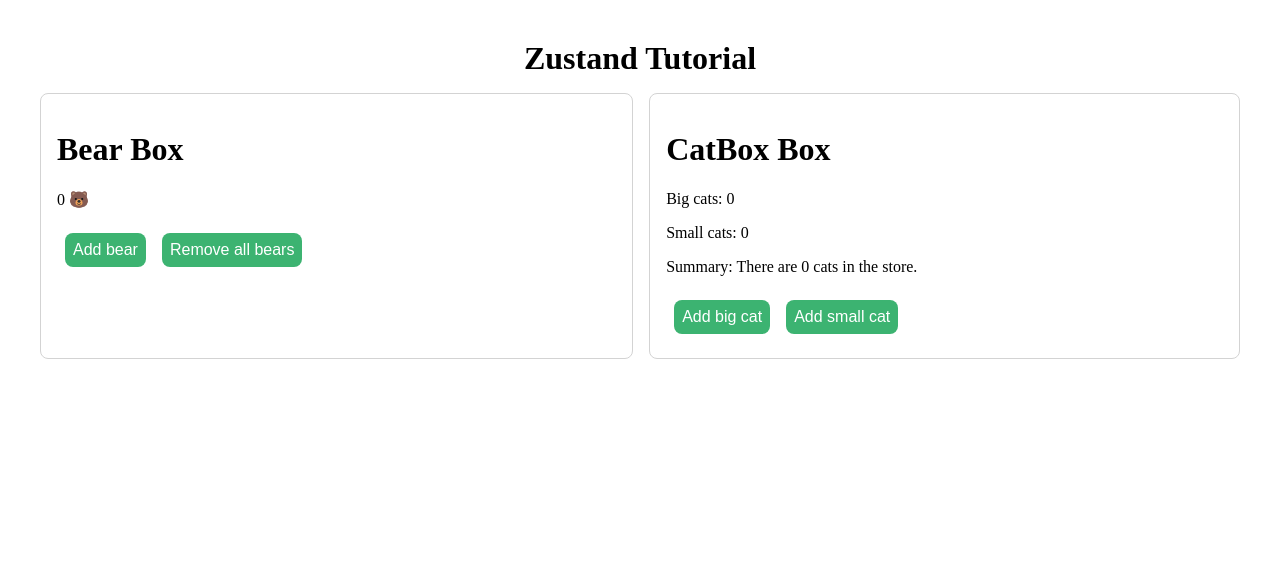
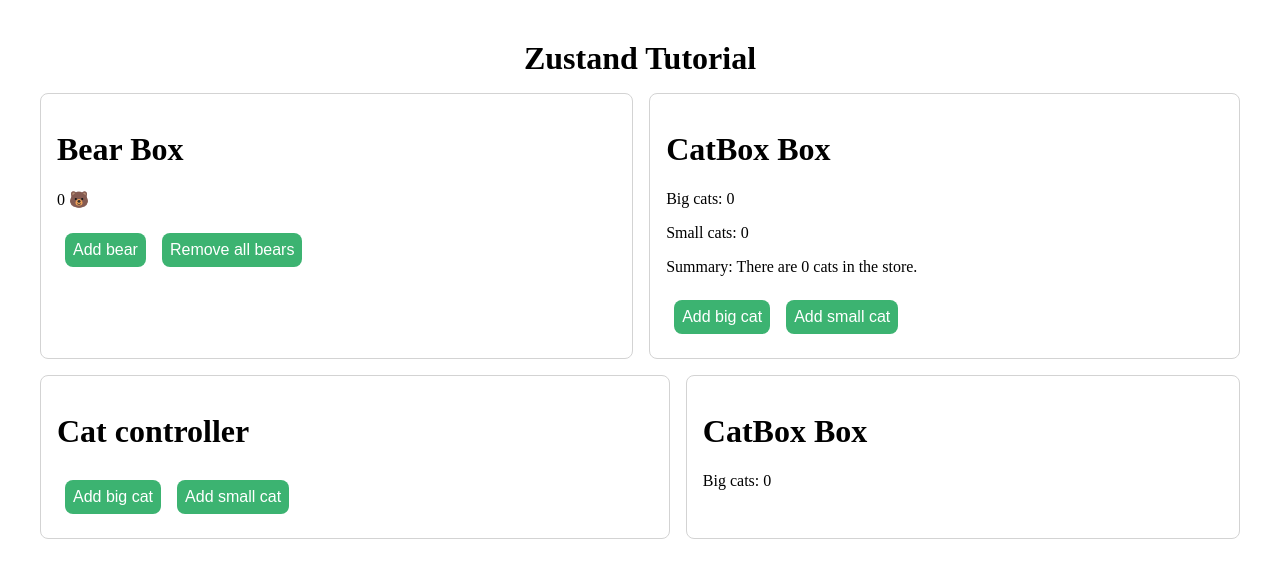
Before and after one commit to nboraxxd/react_zustand_tutorial, a React (Vite) app: page / in a window 1280 px wide. Shown: the top 578 px of the page. Built offline with nearby package versions, Linux system fonts and the light colour scheme.

Commit message:
selector and autogenerator

```diff
--- a/src/App.tsx
+++ b/src/App.tsx
@@ -1,5 +1,7 @@
 import { BearBox } from '@/components/BearBox'
 import { CatBox } from '@/components/CatBox'
+import { CatBox2 } from '@/components/CatBox2'
+import { CatController } from '@/components/CatController'
 
 export default function App() {
   return (
@@ -9,6 +11,10 @@
         <BearBox />
         <CatBox />
       </div>
+      <div>
+        <CatController />
+        <CatBox2 />
+      </div>
     </div>
   )
 }
--- /dev/null
+++ b/src/components/CatBox2/CatBox2.tsx
@@ -0,0 +1,15 @@
+import { useCatStore } from '@/stores/catStore'
+
+export default function CatBox2() {
+  const bigCats = useCatStore((state) => state.cat.bigCats)
+
+  // Không thể dùng cách này vì nó sẽ làm cả component có smallCats re-render, vì smallCats nằm cùng trong cat với bigCats
+  // const { bigCats } = useCatStore.use.cat()
+
+  return (
+    <div className="box">
+      <h1>CatBox Box</h1>
+      <p>Big cats: {bigCats}</p>
+    </div>
+  )
+}
--- /dev/null
+++ b/src/components/CatBox2/index.ts
@@ -0,0 +1 @@
+export { default as CatBox2 } from './CatBox2'
--- /dev/null
+++ b/src/components/CatController/CatController.tsx
@@ -0,0 +1,24 @@
+import { useCatStore } from '@/stores/catStore'
+
+export default function CatController() {
+  // Cách gọi này sẽ làm CatController re-render không cần thiết
+  // const { increaseBigCats, increaseSmallCats } = useCatStore()
+
+  // Cách gọi này sẽ không làm CatController re-render nhưng dài dòng
+  // const increaseBigCats = useCatStore((state) => state.increaseBigCats)
+  // const increaseSmallCats = useCatStore((state) => state.increaseSmallCats)
+
+  // Cách gọi này sẽ không làm CatController re-render và ngắn gọn
+  const increaseBigCats = useCatStore.use.increaseBigCats()
+  const increaseSmallCats = useCatStore.use.increaseSmallCats()
+
+  return (
+    <div className="box">
+      <h1>Cat controller</h1>
+      <div>
+        <button onClick={increaseBigCats}>Add big cat</button>
+        <button onClick={increaseSmallCats}>Add small cat</button>
+      </div>
+    </div>
+  )
+}
--- /dev/null
+++ b/src/components/CatController/index.ts
@@ -0,0 +1 @@
+export { default as CatController } from './CatController'
--- a/src/stores/catStore.ts
+++ b/src/stores/catStore.ts
@@ -1,5 +1,7 @@
 import { create } from 'zustand'
 import { immer } from 'zustand/middleware/immer'
+
+import { createSelectors } from '@/utils/createSelectors'
 
 type TCatStoreState = {
   cat: {
@@ -11,7 +13,8 @@
   summary: () => string
 }
 
-export const useCatStore = create<TCatStoreState>()(
+export const useCatStore = createSelectors(
+  create<TCatStoreState>()(
     immer((set, get) => ({
       cat: {
         bigCats: 0,
@@ -31,3 +34,4 @@
       },
     }))
   )
+)
--- /dev/null
+++ b/src/utils/createSelectors.ts
@@ -0,0 +1,14 @@
+/* eslint-disable @typescript-eslint/no-explicit-any */
+import { StoreApi, UseBoundStore } from 'zustand'
+
+type WithSelectors<S> = S extends { getState: () => infer T } ? S & { use: { [K in keyof T]: () => T[K] } } : never
+
+export const createSelectors = <S extends UseBoundStore<StoreApi<object>>>(_store: S) => {
+  const store = _store as WithSelectors<typeof _store>
+  store.use = {}
+  for (const k of Object.keys(store.getState())) {
+    ;(store.use as any)[k] = () => store((s) => s[k as keyof typeof s])
+  }
+
+  return store
+}
```
Lines whose indentation alone changed are shown as unchanged.
